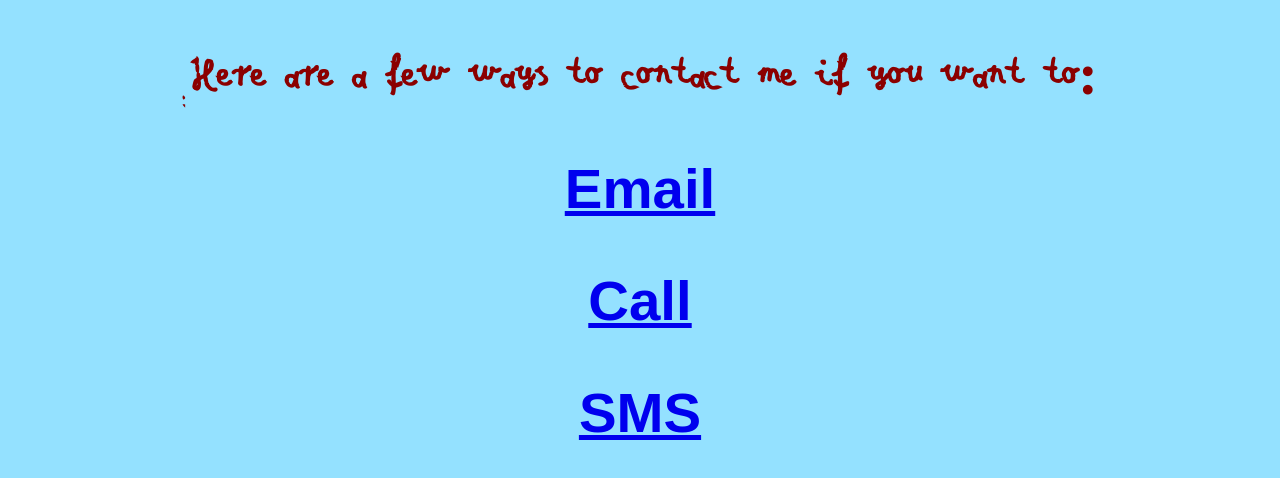
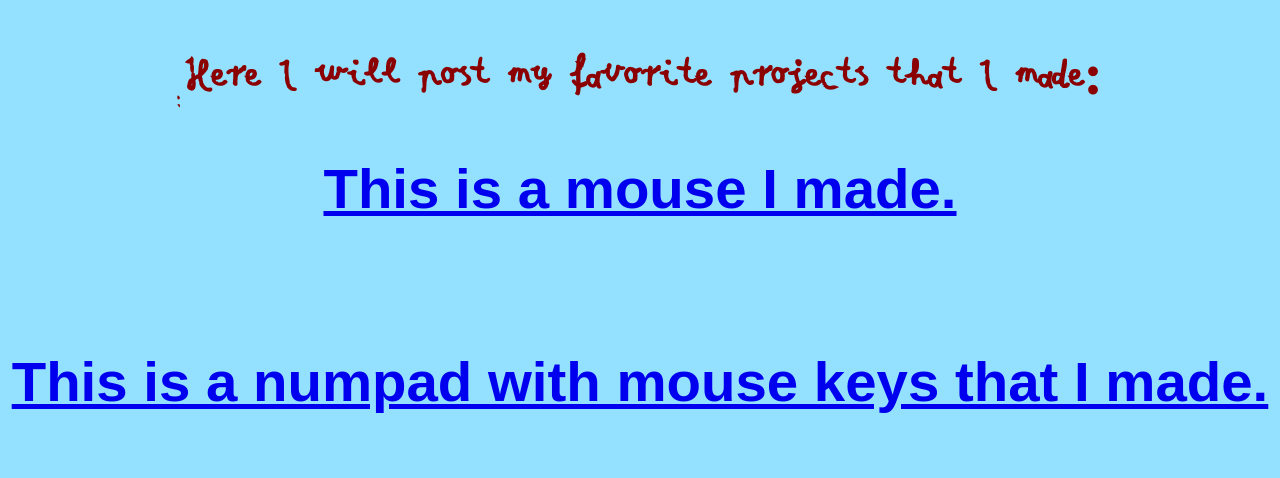
Before and after one commit to katonamozes/myWebsite, a plain HTML site: page project.html in a window 1280 px wide. Drawn offline with Linux system fonts and the light colour scheme.

Commit message:
Update project.html

```diff
--- a/project.html
+++ b/project.html
@@ -2,15 +2,13 @@
 <html>
 <head>
     <link rel="stylesheet" href="style.css" />
-    <link rel="icon" href="5956592.png" sizes="256x256" type="image/x-icon">
+    <link rel="icon" href="C:\Users\Mózes\Downloads\myWebsite-main\5956592.png" sizes="256x256" type="image/x-icon">
     <title>Projects</title>
 </head>
 <body>
-<h1 class="Myhand">Here are a few ways to contact me if you want to:</h1>
-<h2><A HREF="mailto:katona.mozes@gmail.com">Email</A></h2>
-<p></p>
-<h2><A HREF="call:+31617413021">Call</A></h2>
-<p></p>
-<h2><A HREF="sms:+31617413021">SMS</A></h2>
+<h1 class="Myhand">Here I will post my favorite projects that I made:</h1>
+<h2><A HREF="https://github.com/katonamozes/myMouse">This is a mouse I made.<A/></h2>
+<br>
+<h2><A HREF="https://github.com/katonamozes/geometry-numpad">This is a numpad with mouse keys that I made.</A></h2>
 </body>
 </html>
```
